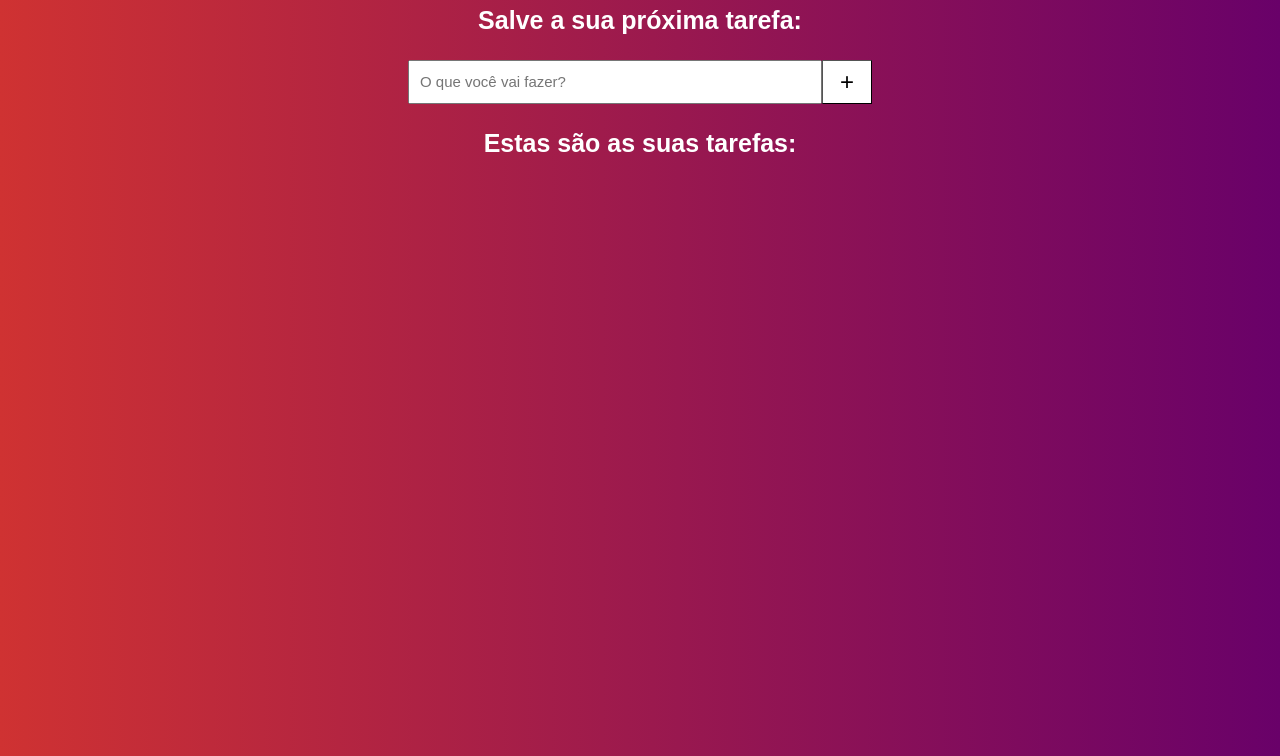
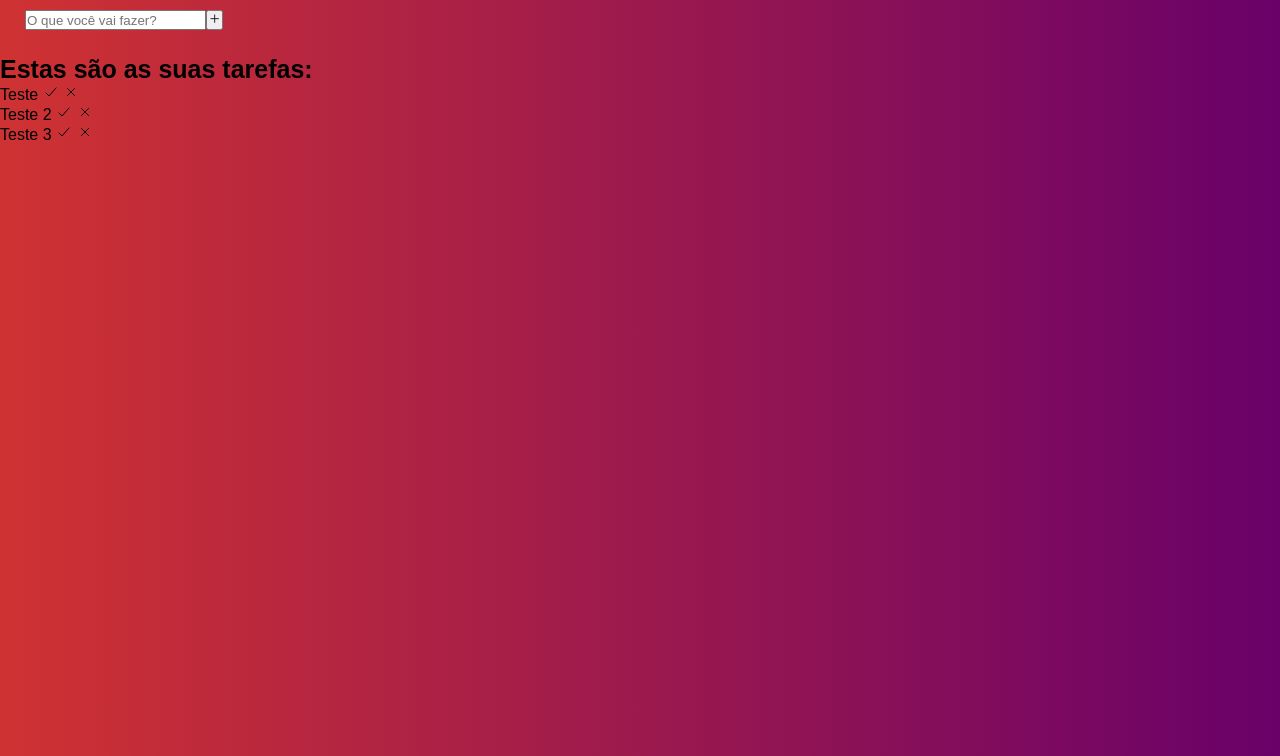
Before and after one commit to guilhermery/JAVASCRIPT, a plain HTML site: page Novo projeto/index.html in a window 1280 px wide. Shown: the part 44-800 px from the top of the page. Drawn offline with nearby package versions, Linux system fonts and the light colour scheme.

Commit message:
adicionei classes e ids, alem da lista

```diff
--- a/Novo projeto/index.html
+++ b/Novo projeto/index.html
@@ -7,16 +7,38 @@
     <link rel="stylesheet" href="css/style.css">
 </head>
 <body>
-    <div id="principal">
-        <h1>Salve a sua próxima tarefa:</h1>
-        <div class="ToDo">
-            <form action="">
-                <input type="text" name="ToDo" id="todo" placeholder="O que você vai fazer?">
-                <button class="ToDo" onclick="envia()" onmouseover="cor()" onmouseout="volta()" type="submit"><p>+</p></button>
+    <div id="tasks-container">
+        <div id="tasks-header">
+            <h1>Salve a sua próxima tarefa:</h1>
+            <form action="" id="add-task-form">
+                <input type="text" id="task-title" placeholder="O que você vai fazer?">
+                <button id="add-btn" onclick="envia()" onmouseover="cor()" onmouseout="volta()" type="submit">
+                    <ion-icon name = "add-outline"></ion-icon>
+                </button>
             </form>
         </div>
-        <h1>Estas são as suas tarefas:</h1>
+        <div id="tasks-list-container">
+            <h1>Estas são as suas tarefas:</h1>
+            <ul id="task-list">
+                <li class="task-box">
+                    <span class="task-title">Teste</span>
+                    <ion-icon class="done-btn" name = "checkmark-outline"></ion-icon>
+                    <ion-icon class="remove-btn" name = "close-outline"></ion-icon>
+                </li>
+                <li class="task-box">
+                    <span class="task-title">Teste 2</span>
+                    <ion-icon class="done-btn" name = "checkmark-outline"></ion-icon>
+                    <ion-icon class="remove-btn" name = "close-outline"></ion-icon>
+                </li>
+                <li class="task-box">
+                    <span class="task-title">Teste 3</span>
+                    <ion-icon class="done-btn" name = "checkmark-outline"></ion-icon>
+                    <ion-icon class="remove-btn" name = "close-outline"></ion-icon>
+                </li>
+            </ul>
+        </div>
     </div>
     <script src="script/script.js"></script>
+    <script type="module" src="https://unpkg.com/ionicons@7.1.0/dist/ionicons/ionicons.esm.js"></script>
 </body>
 </html>
```
